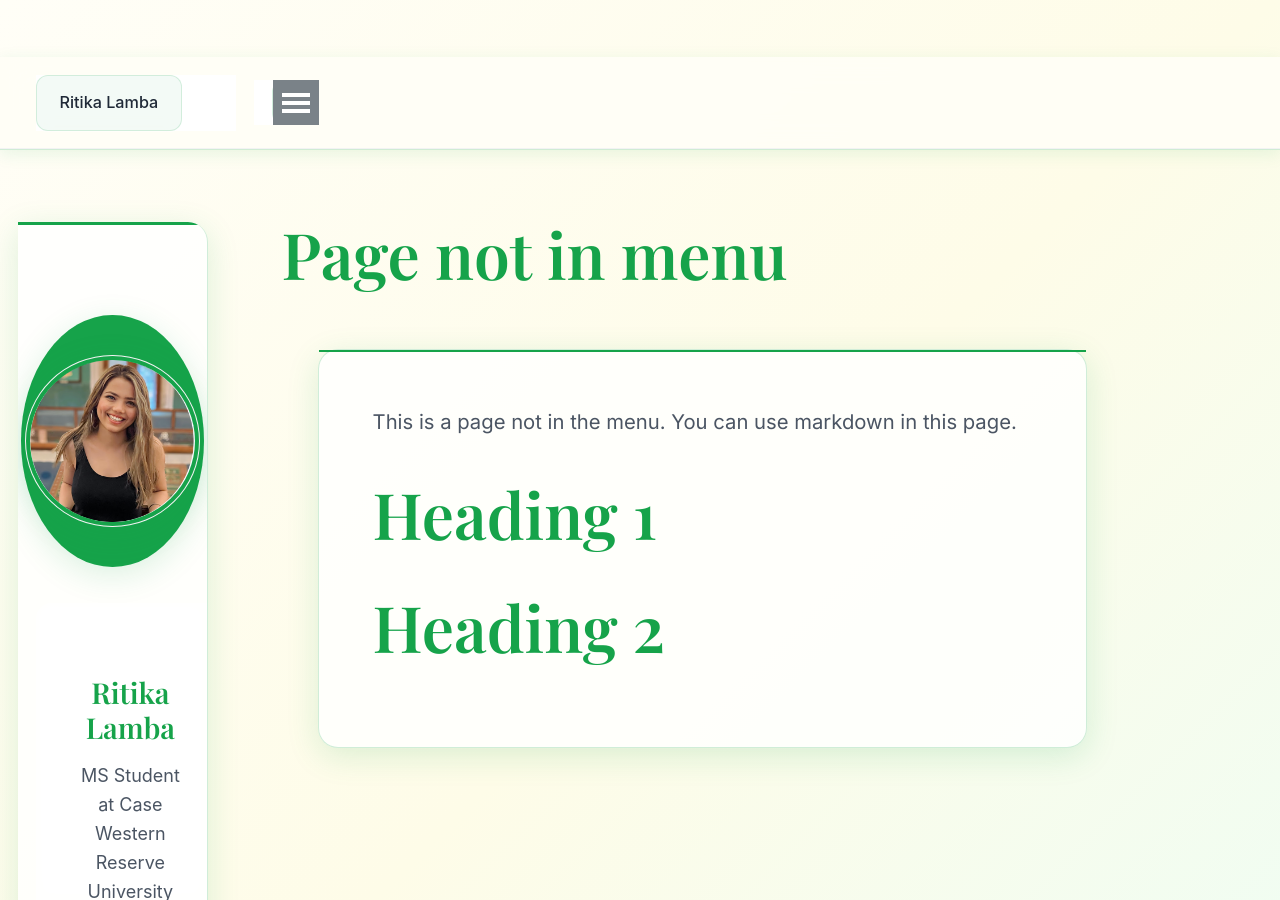
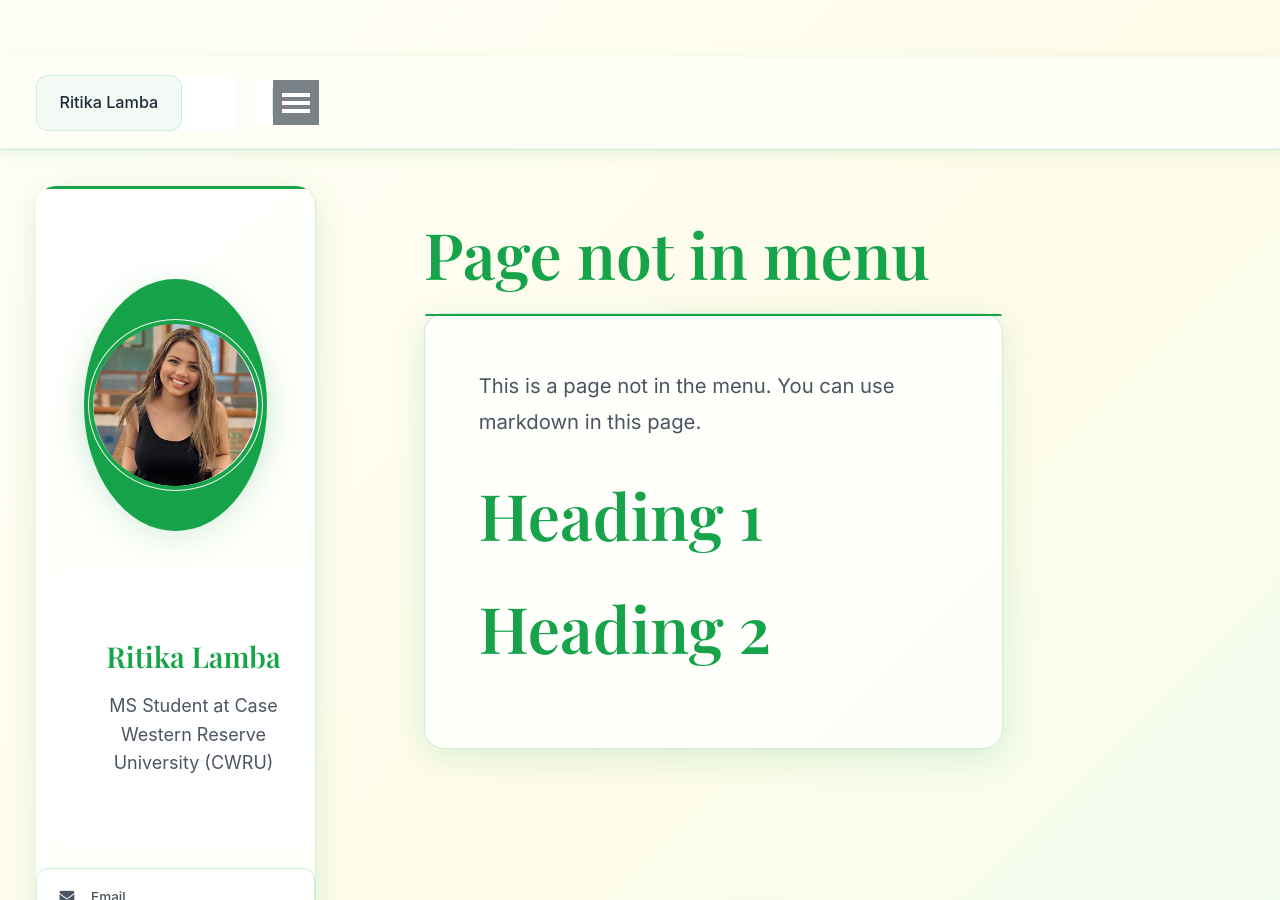
Before and after one commit to rxl895/rxl895.github.io, a Jekyll site: the page built from _pages/non-menu-page.md, in a window 1280 px wide and 900 px high. Built offline with Jekyll 4.4.1, drawn with Linux system fonts in a browser that asks for light colours; some web fonts are replaced; some of the changed text lies outside the part shown.

Commit message:
Fix sidebar layout - ensure profile picture and links remain constant on all pages

```diff
--- a/assets/css/clean-theme.css
+++ b/assets/css/clean-theme.css
@@ -126,15 +126,41 @@ body {
   display: none !important;
 }
 
-/* FORCE SIDEBAR STYLE */
+/* FORCE LAYOUT STRUCTURE */
+#main {
+  display: flex !important;
+  max-width: 1400px !important;
+  margin: 0 auto !important;
+  padding: 2rem !important;
+  gap: 2rem !important;
+}
+
+/* FORCE SIDEBAR STYLE - ALWAYS VISIBLE */
 .sidebar {
   background: var(--bg-glass) !important;
   backdrop-filter: blur(15px) !important;
   -webkit-backdrop-filter: blur(15px) !important;
   border-right: 1px solid var(--border-color) !important;
   box-shadow: var(--shadow-lg) !important;
-  border-radius: 0 20px 20px 0 !important;
-  position: relative !important;
+  border-radius: 20px !important;
+  position: sticky !important;
+  top: 2rem !important;
+  height: fit-content !important;
+  min-width: 280px !important;
+  max-width: 320px !important;
+  flex-shrink: 0 !important;
+}
+
+.sidebar.sticky {
+  position: sticky !important;
+  top: 2rem !important;
+}
+
+/* FORCE MAIN CONTENT TO TAKE REMAINING SPACE */
+.page,
+.archive {
+  flex: 1 !important;
+  min-width: 0 !important;
 }
 
 .sidebar::before {
@@ -145,6 +171,7 @@ body {
   right: 0 !important;
   height: 3px !important;
   background: var(--primary-color) !important;
+  border-radius: 3px 3px 0 0 !important;
 }
 
 .author__avatar {
@@ -228,6 +255,50 @@ body {
   text-align: center !important;
 }
 
+/* FORCE AUTHOR PROFILE TO ALWAYS BE VISIBLE */
+.author-profile {
+  display: block !important;
+  visibility: visible !important;
+}
+
+.author__avatar,
+.author__content,
+.author__urls {
+  display: block !important;
+  visibility: visible !important;
+}
+
+/* ENSURE SIDEBAR IS ALWAYS PRESENT */
+.sidebar {
+  display: block !important;
+  visibility: visible !important;
+}
+
+/* FORCE ARCHIVE PAGES TO ALSO SHOW SIDEBAR */
+.archive {
+  background: var(--bg-glass) !important;
+  backdrop-filter: blur(15px) !important;
+  -webkit-backdrop-filter: blur(15px) !important;
+  border-radius: 20px !important;
+  padding: 3rem !important;
+  margin: 0 !important;
+  box-shadow: var(--shadow-lg) !important;
+  border: 1px solid var(--border-color) !important;
+  position: relative !important;
+  color: var(--text-primary) !important;
+}
+
+.archive::before {
+  content: '' !important;
+  position: absolute !important;
+  top: 0 !important;
+  left: 0 !important;
+  right: 0 !important;
+  height: 2px !important;
+  background: var(--primary-color) !important;
+  border-radius: 2px 2px 0 0 !important;
+}
+
 /* FORCE MAIN CONTENT STYLE */
 .page__content {
   background: var(--bg-glass) !important;
@@ -235,11 +306,17 @@ body {
   -webkit-backdrop-filter: blur(15px) !important;
   border-radius: 20px !important;
   padding: 3rem !important;
-  margin: 2rem !important;
+  margin: 0 !important;
   box-shadow: var(--shadow-lg) !important;
   border: 1px solid var(--border-color) !important;
   position: relative !important;
   color: var(--text-primary) !important;
+}
+
+.page__inner-wrap {
+  max-width: none !important;
+  margin: 0 !important;
+  padding: 0 !important;
 }
 
 .page__content::before {
@@ -250,6 +327,7 @@ body {
   right: 0 !important;
   height: 2px !important;
   background: var(--primary-color) !important;
+  border-radius: 2px 2px 0 0 !important;
 }
 
 /* FORCE HEADING STYLES */
@@ -346,6 +424,22 @@ table tr:hover {
 }
 
 /* RESPONSIVE */
+@media (max-width: 1024px) {
+  #main {
+    flex-direction: column !important;
+    padding: 1rem !important;
+  }
+
+  .sidebar {
+    position: relative !important;
+    top: auto !important;
+    min-width: auto !important;
+    max-width: none !important;
+    border-radius: 20px !important;
+    margin-bottom: 2rem !important;
+  }
+}
+
 @media (max-width: 768px) {
   .masthead__inner-wrap {
     padding: 0 1rem !important;
@@ -360,15 +454,17 @@ table tr:hover {
     font-size: 0.85rem !important;
   }
 
-  .page__content {
+  .page__content,
+  .archive {
     padding: 2rem !important;
-    margin: 1rem !important;
+  }
+
+  #main {
+    padding: 0.5rem !important;
   }
 
   .sidebar {
-    border-radius: 0 !important;
-    border-right: none !important;
-    border-bottom: 1px solid var(--border-color) !important;
+    margin-bottom: 1rem !important;
   }
 }
 
```
